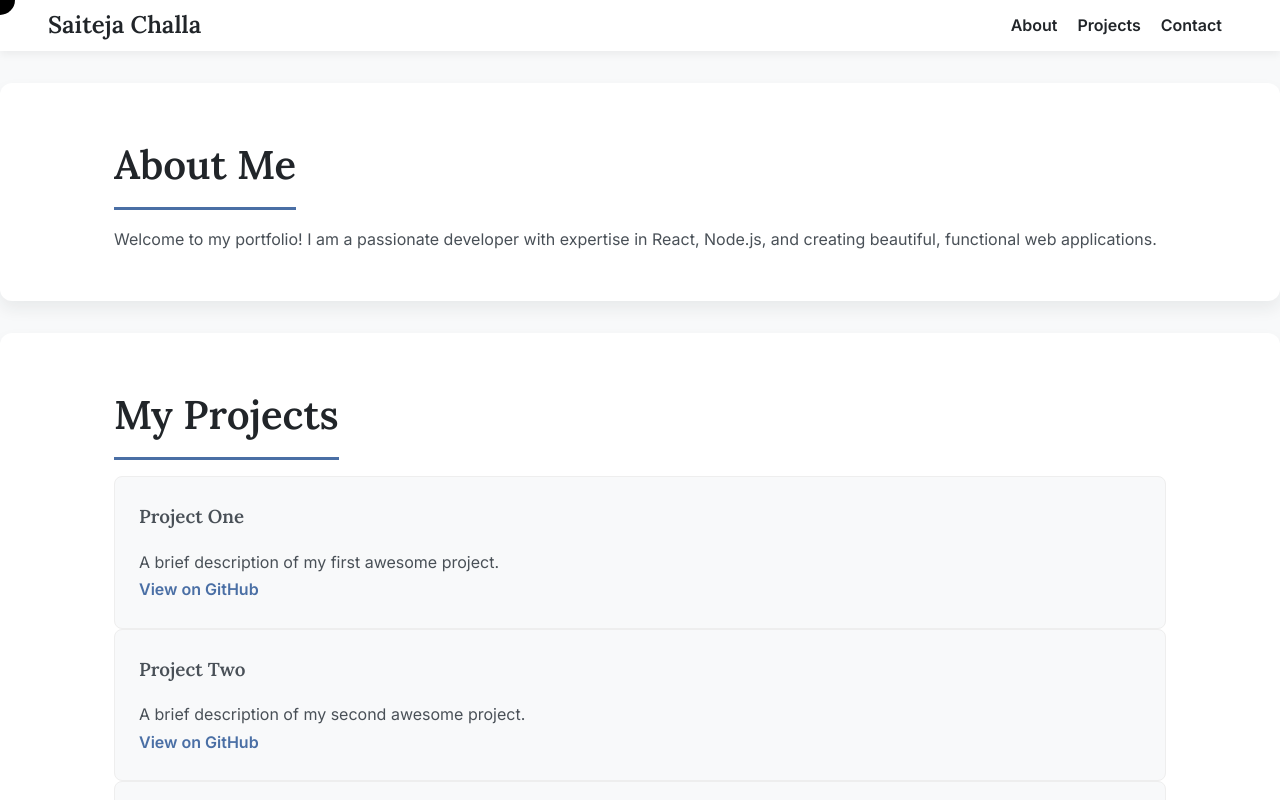
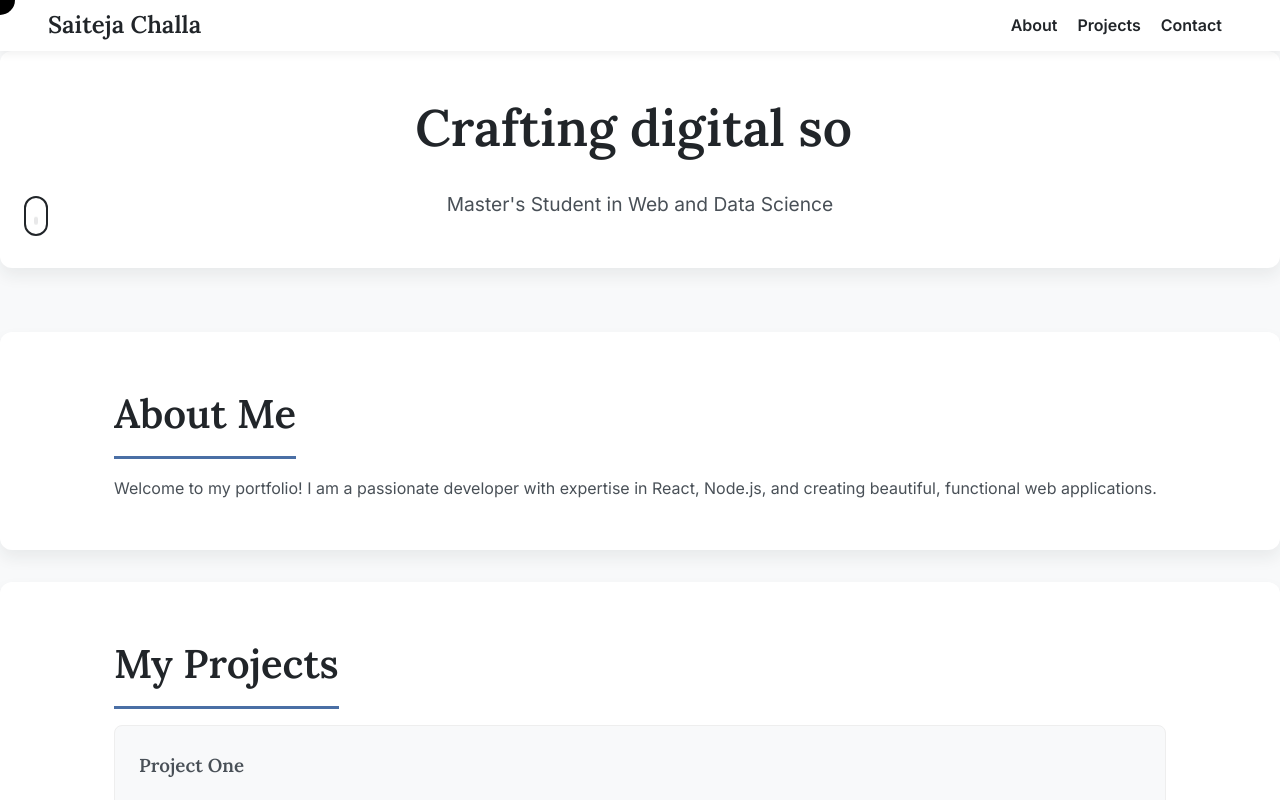
Before and after one commit to Saiteja2003/react-portfolio, a React (Vite) app: page / in a window 1280 px wide. Shown: the top 800 px of the page. Built offline with nearby package versions, Linux system fonts and the light colour scheme.

Commit message:
New Typewriting Effect

```diff
--- a/package.json
+++ b/package.json
@@ -16,7 +16,8 @@
     "@studio-freight/lenis": "^1.0.42",
     "gsap": "^3.13.0",
     "react": "^19.1.1",
-    "react-dom": "^19.1.1"
+    "react-dom": "^19.1.1",
+    "react-type-animation": "^3.2.0"
   },
   "devDependencies": {
     "@eslint/js": "^9.33.0",
--- a/src/App.jsx
+++ b/src/App.jsx
@@ -3,11 +3,12 @@
 import React, { useEffect, useState } from 'react'; // 1. Import useEffect
 import Lenis from '@studio-freight/lenis'; // 2. Import Lenis
 
-import Header from './components/Header';
-import About from './components/About';
-import Projects from './components/Projects';
-import Footer from './components/Footer';
+import Header from './components/header';
+import About from './components/about';
+import Projects from './components/projects';
+import Footer from './components/footer';
 import CustomCursor from './components/CustomCursor';
+import Home from './components/Home';
 
 function App() {
   const [lenis, setLenis] = useState(null); // 2. Add state to hold the Lenis instance
@@ -35,6 +36,7 @@ function App() {
       <CustomCursor />
       {/* 4. Pass the lenis instance down to the Header */}
       <Header lenis={lenis} />
+      <Home lenis={lenis}/>
       <main>
         <About />
         <Projects />
--- /dev/null
+++ b/src/components/Home.jsx
@@ -0,0 +1,48 @@
+// src/components/Home.jsx
+
+import React from 'react';
+import { TypeAnimation } from 'react-type-animation';
+import styles from './Home.module.css';
+
+// Receive the 'lenis' prop
+function Home({ lenis }) {
+  const handleScrollClick = () => {
+    if (lenis) {
+      lenis.scrollTo('#about'); // Tell Lenis to scroll to the About section
+    }
+  };
+
+  return (
+    <section id="home" className={styles.homeContainer}>
+      <div className={styles.contentWrapper}>
+        <TypeAnimation
+          sequence={[
+            'Hello, I am Saiteja.',
+            2000,
+            "Crafting digital solutions with code.",
+            2000,
+            "Let's Build Together.",
+            3000,
+          ]}
+          wrapper="h1"
+          cursor={true}
+          repeat={Infinity}
+          className={styles.typewriter}
+        />
+        {/* Add a static subtitle below the typewriter */}
+        <p className={styles.subtitle}>Master's Student in Web and Data Science</p>
+      </div>
+
+      {/* Add the scroll-down button */}
+      <a
+        href="#about"
+        className={styles.scrollButton}
+        onClick={handleScrollClick}
+      >
+        <span></span>
+      </a>
+    </section>
+  );
+}
+
+export default Home;
--- /dev/null
+++ b/src/components/Home.module.css
@@ -0,0 +1,52 @@
+/* src/components/Home.module.css */
+
+/* Add a wrapper to group the text */
+.contentWrapper {
+  display: flex;
+  flex-direction: column;
+  align-items: center;
+  justify-content: center;
+}
+
+/* Style for the new subtitle */
+.subtitle {
+  font-size: 1.2rem;
+  color: var(--text-color);
+  margin-top: 1rem;
+}
+
+/* Style for the scroll-down button container */
+.scrollButton {
+  position: absolute;
+  bottom: 2rem;
+  width: 24px;
+  height: 40px;
+  border: 2px solid var(--primary-color);
+  border-radius: 20px;
+  cursor: pointer;
+}
+
+/* The moving dot inside the button */
+.scrollButton span {
+  position: absolute;
+  top: 8px;
+  left: 50%;
+  transform: translateX(-50%);
+  width: 4px;
+  height: 8px;
+  background-color: var(--primary-color);
+  border-radius: 2px;
+  animation: scroll-bounce 1.5s ease-out infinite;
+}
+
+/* The animation for the dot */
+@keyframes scroll-bounce {
+  0% {
+    transform: translate(-50%, 0);
+    opacity: 1;
+  }
+  100% {
+    transform: translate(-50%, 12px);
+    opacity: 0;
+  }
+}
```
Also changed, not shown: 1 other file (tests, documents, lock files or other folders).
